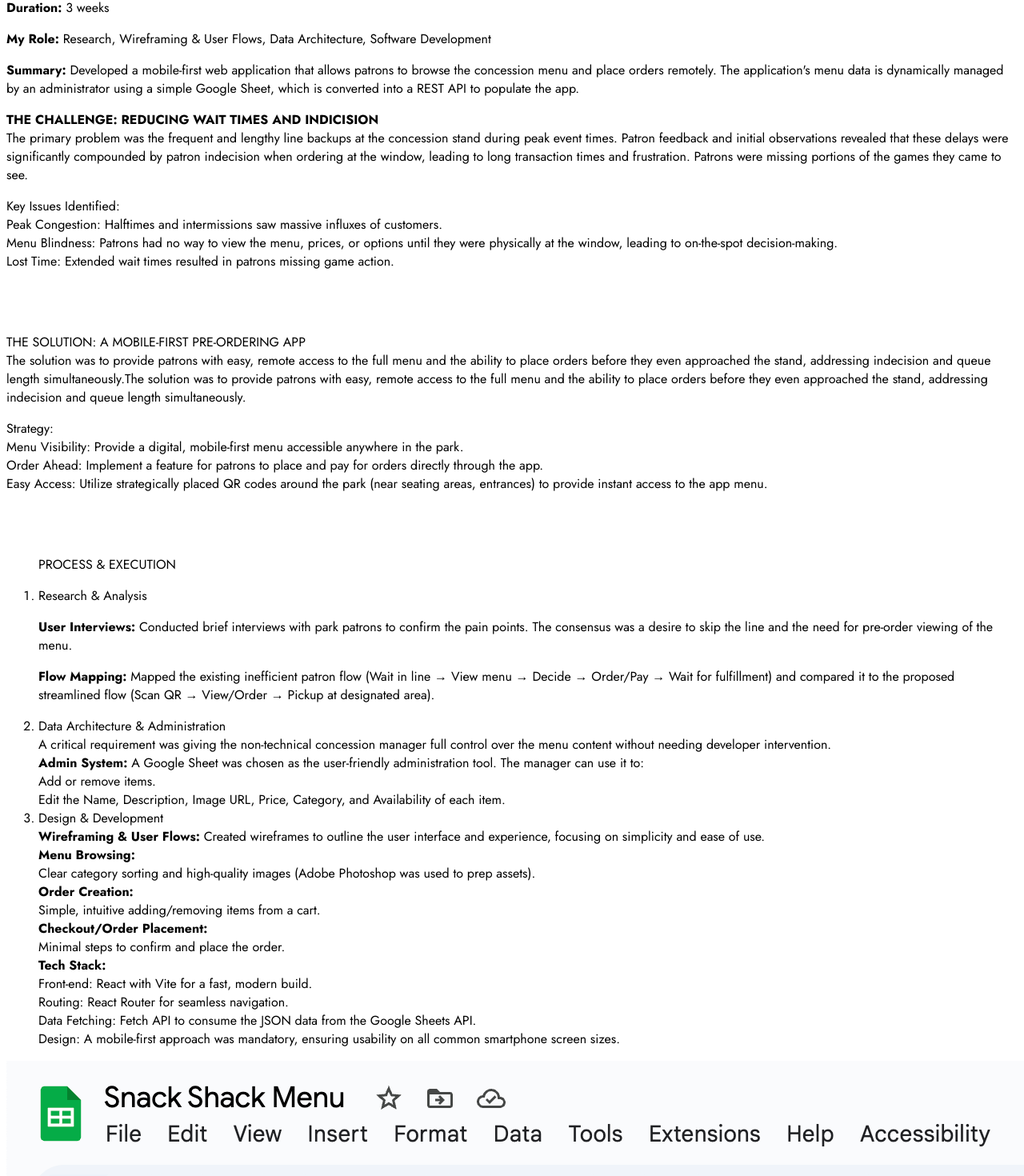
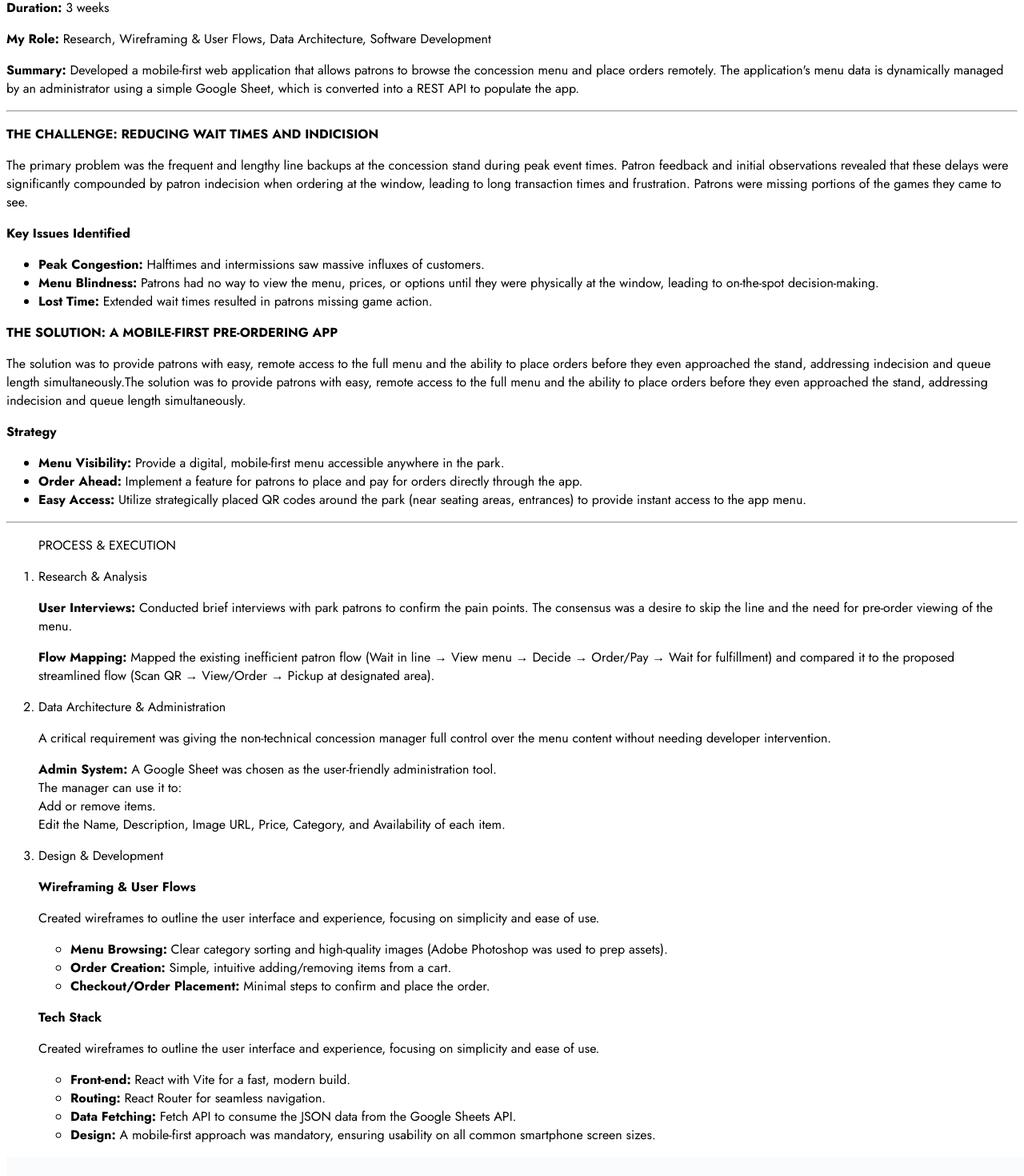
Before and after one commit to jsahim/portfolio, a React (Vite) app: page / in a window 1280 px wide. Shown: the part 960-2430 px from the top of the page at 80% size. Built offline with nearby package versions, Linux system fonts and the light colour scheme; a web font is replaced by a local one.

Commit message:
Add Styles

```diff
--- a/src/components/About.jsx
+++ b/src/components/About.jsx
@@ -16,11 +16,12 @@ const About = ({aboutSection}) => {
             About Me
           </h2>
           <div className="flex flex-col-reverse md:flex-row gap-12 items-center">
+
             <div>
               <div className="text-xl text-black space-y-4 leading-relaxed">
                 <p>As a natural progression for my career in tech, I enrolled in the Turing School of Software & Design and completed their immersive frontend software engineering program. This engineering program specialized in UX principles as well as coding languages such as HTML, CSS, JavaScript and React framework.</p>
                 <p>Shortly after receiving my Accredited Frontend Software Engineering Certificate, I accepted a position of UX Engineer working in the hospitality tech industry. For the past 2 years, I collaborated with cross-functional teams to design, develop and implement new product features in an Agile environment.</p>
-                <a className="flex items-center font-semibold text-black hover:text-[#f22b40] duration-300" href="https://drive.google.com/file/d/1JPlJfU8D1ZaMBcKKfk_yxdlKA4SktTuW/view?usp=drive_link" target="_blank">View My Resume <ExternalLink className="ml-3 stroke-3"/></a>
+                <a className="w-fit flex items-center font-semibold text-black hover:text-[#f22b40] transition-colors duration-200" href="https://drive.google.com/file/d/1JPlJfU8D1ZaMBcKKfk_yxdlKA4SktTuW/view?usp=drive_link" target="_blank">VIEW MY RESUME <ExternalLink className="ml-3 stroke-3"/></a>
               </div>
             </div>
 
@@ -33,6 +34,7 @@ const About = ({aboutSection}) => {
                 </div>
               </div>
             </div>
+
           </div>
         </div>
 
--- a/src/components/Navigation.jsx
+++ b/src/components/Navigation.jsx
@@ -1,9 +1,9 @@
 const Navigation = ({currentSection, setCurrentSection, scrollToTargetDiv, workSection, aboutSection, contactSection, topSection}) => {
 
   return (
-    <nav className="tracking-widest fixed flex lg:pt-3 lg:pb-auto pt-auto pb-2 justify-center items-center lg:top-0 lg:bottom-auto top-auto bottom-0 left-0 right-0 z-50 bg-none transition-transform duration-300">
+    <nav className="tracking-widest fixed flex lg:pt-3 lg:pb-auto pt-auto pb-2 justify-center items-center lg:top-0 lg:bottom-auto top-auto bottom-0 left-0 right-0 z-50 bg-none transition-transform duration-300 pointer-events-none">
 
-      <div className="max-w-6xl mr-0 bg-white/90 rounded-full backdrop-blur-md border-1 border-gray-200 lg:w-150 w-[90vw] shadow-md transition-transform duration-300">
+      <div className="max-w-6xl mr-0 bg-white/90 rounded-full backdrop-blur-md border-1 border-gray-200 lg:w-150 w-[90vw] shadow-md transition-transform duration-300 pointer-events-auto">
         <div className="flex justify-center items-center h-14">
           <div className="flex w-full justify-evenly items-center">
 
@@ -40,7 +40,7 @@ const Navigation = ({currentSection, setCurrentSection, scrollToTargetDiv, workS
             </button>
 
             <a href="https://drive.google.com/file/d/1JPlJfU8D1ZaMBcKKfk_yxdlKA4SktTuW/view?usp=drive_link" target="_blank"
-              className="hidden sm:block hover:bg-gray-600 bg-black py-1 px-2 rounded-sm font-semibold transition-colors text-lg cursor-pointer">
+              className="hidden sm:block hover:bg-gray-600 bg-black py-1 px-2 text-white rounded-sm font-semibold transition-colors duration-300 text-lg cursor-pointer">
               RESUME
             </a>
 
--- a/src/components/WorkItems/SnackShack.jsx
+++ b/src/components/WorkItems/SnackShack.jsx
@@ -1,6 +1,6 @@
 
 import { useState, useRef } from 'react';
-import { ChevronsDownUp, ChevronsUpDown } from 'lucide-react';
+import { ChevronsDownUp, ChevronsUpDown, ExternalLink } from 'lucide-react';
 
 
 const SnackShack = () => {
@@ -16,22 +16,22 @@ const SnackShack = () => {
 
     <div ref={projectTop} className="text-black border-4 snap-start scroll-mt-0 sm:scroll-mt-25 border-[#f22b40] bg-white rounded-lg md:p-10 p-5">
 
-      <div className="flex justify-between items-center border-b-3 py-5 border-black">
+      <div className="flex justify-between items-center border-b-3 pb-5 border-black">
         <h3 className="font-bold text-[#f22b40] text-xl">
           THE SNACK SHACK: CONCESSION ORDERING APP
         </h3>
         <div className="flex items-center">
           <button className="cursor-pointer z-5 w-12 h-12 rounded-full bg-[#f22b40] transition-all duration-300 flex justify-center items-center text-white font-bold"
-            onClick={()=> { scrollToTargetDiv(projectTop); drawerOpen ? setDrawerOpen(false) : setDrawerOpen(true)}}>{drawerOpen ? <ChevronsUpDown className='stroke-2 w-8 h-8'/> : <ChevronsDownUp className='stroke-2 w-8 h-8'/> }</button>
+            onClick={()=> { scrollToTargetDiv(projectTop); drawerOpen ? setDrawerOpen(false) : setDrawerOpen(true)}}>{drawerOpen ? <ChevronsDownUp className='stroke-2 w-8 h-8'/> : <ChevronsUpDown className='stroke-2 w-8 h-8'/> }</button>
         </div>
       </div>
 
-      <div className="space-y-4 grid md:grid-cols-2 gap-15 md:gap-8 pt-10">
+      <div className="space-y-4 grid md:grid-cols-2 gap-15 md:gap-8 mt-10">
         <div>
           IMAGE
         </div>
         <div>
-          <p className='font-bold'>PROJECT OVERVIEW</p>
+          <p className='font-bold py-2'>PROJECT OVERVIEW</p>
           <p>This three-week project focused on improving the customer experience and operational efficiency of a local park's concession stand, which suffered from severe queue backups during peak hours, particularly at game halftimes and intermissions.</p>
           <p><strong>Client:</strong> Concession Stand Manager at a local park</p>
           <p><strong>Duration:</strong> 3 weeks</p>
@@ -40,38 +40,79 @@ const SnackShack = () => {
         </div>
       </div>
 
+
       <div className={`overflow-hidden transition-all duration-500 ease-in-out ${drawerOpen ? 'max-h-[5000px] opacity-100' : 'max-h-0 opacity-0'}`}>
-        <div className="list-decimal list-inside space-y-4 grid md:grid-cols-2 gap-15 md:gap-8">
+
+        <hr className='border border-gray-600 my-10'/>
+
+        <div className="space-y-4 grid md:grid-cols-2 gap-15 md:gap-8">
 
           <div>
-            <p><strong>THE CHALLENGE: <span className="text-gray-600 font-semibold">REDUCING WAIT TIMES AND INDICISION</span></strong><br/>The primary problem was the frequent and lengthy line backups at the concession stand during peak event times. Patron feedback and initial observations revealed that these delays were significantly compounded by patron indecision when ordering at the window, leading to long transaction times and frustration. Patrons were missing portions of the games they came to see.</p>
-            <p>Key Issues Identified:<br/>Peak Congestion: Halftimes and intermissions saw massive influxes of customers.<br/>Menu Blindness: Patrons had no way to view the menu, prices, or options until they were physically at the window, leading to on-the-spot decision-making.<br/>Lost Time: Extended wait times resulted in patrons missing game action.</p><br/><br/>
+            <p className='py-2'><strong>THE CHALLENGE: <span className="text-gray-600">REDUCING WAIT TIMES AND INDICISION</span></strong></p>
+            <p>The primary problem was the frequent and lengthy line backups at the concession stand during peak event times. Patron feedback and initial observations revealed that these delays were significantly compounded by patron indecision when ordering at the window, leading to long transaction times and frustration. Patrons were missing portions of the games they came to see.</p>
+            <p className='py-2'><strong>Key Issues Identified</strong></p>
+            <ul className='list-disc list-inside'>
+              <li><strong>Peak Congestion:</strong> Halftimes and intermissions saw massive influxes of customers.</li>
+              <li><strong>Menu Blindness:</strong> Patrons had no way to view the menu, prices, or options until they were physically at the window, leading to on-the-spot decision-making.</li>
+              <li><strong>Lost Time:</strong> Extended wait times resulted in patrons missing game action.</li>
+            </ul>
           </div>
+
           <div>
-            <p>THE SOLUTION: <span className="text-gray-600 font-semibold">A MOBILE-FIRST PRE-ORDERING APP</span><br/>The solution was to provide patrons with easy, remote access to the full menu and the ability to place orders before they even approached the stand, addressing indecision and queue length simultaneously.The solution was to provide patrons with easy, remote access to the full menu and the ability to place orders before they even approached the stand, addressing indecision and queue length simultaneously.</p>
-            <p>Strategy:<br/>Menu Visibility: Provide a digital, mobile-first menu accessible anywhere in the park.<br/>Order Ahead: Implement a feature for patrons to place and pay for orders directly through the app.<br/>Easy Access: Utilize strategically placed QR codes around the park (near seating areas, entrances) to provide instant access to the app menu.</p><br/><br/>
+            <p className='py-2'><strong>THE SOLUTION: <span className="text-gray-600">A MOBILE-FIRST PRE-ORDERING APP</span></strong></p>
+            <p>The solution was to provide patrons with easy, remote access to the full menu and the ability to place orders before they even approached the stand, addressing indecision and queue length simultaneously.The solution was to provide patrons with easy, remote access to the full menu and the ability to place orders before they even approached the stand, addressing indecision and queue length simultaneously.</p>
+            <p className='py-2'><strong>Strategy</strong></p>
+            <ul className='list-disc list-inside'>
+              <li><strong>Menu Visibility:</strong> Provide a digital, mobile-first menu accessible anywhere in the park.</li>
+              <li><strong>Order Ahead:</strong>  Implement a feature for patrons to place and pay for orders directly through the app.</li>
+              <li><strong>Easy Access:</strong> Utilize strategically placed QR codes around the park (near seating areas, entrances) to provide instant access to the app menu.</li>
+            </ul>
           </div>
 
         </div>
 
+        <hr className='border border-gray-600 my-10'/>
+
         <div className="space-y-4 grid md:grid-cols-2 gap-15 md:gap-8">
+
           <ol className="list-decimal list-inside">
-            <p className='font-bold'>PROCESS & EXECUTION</p>
-            <li>Research & Analysis<br/>
+            <p className='font-bold py-2'>PROCESS & EXECUTION</p>
+            <li className='font-bold py-2'>
+              Research & Analysis
+            </li>
+            <div className='pl-5'>
               <p><strong>User Interviews:</strong> Conducted brief interviews with park patrons to confirm the pain points. The consensus was a desire to skip the line and the need for pre-order viewing of the menu.</p>
               <p><strong>Flow Mapping:</strong> Mapped the existing inefficient patron flow (Wait in line → View menu → Decide → Order/Pay → Wait for fulfillment) and compared it to the proposed streamlined flow (Scan QR → View/Order → Pickup at designated area).</p>
+            </div>
+            <li className='font-bold py-2'>
+              Data Architecture & Administration
             </li>
-            <li>Data Architecture & Administration<br/>
-              A critical requirement was giving the non-technical concession manager full control over the menu content without needing developer intervention.<br/>
-              <strong>Admin System:</strong> A Google Sheet was chosen as the user-friendly administration tool. The manager can use it to:<br/>Add or remove items.<br/>Edit the Name, Description, Image URL, Price, Category, and Availability of each item.
+            <div className='pl-5'>
+              <p>A critical requirement was giving the non-technical concession manager full control over the menu content without needing developer intervention.</p>
+              <p><strong>Admin System:</strong> A Google Sheet was chosen as the user-friendly administration tool. <br/>The manager can use it to:<br/>Add or remove items.<br/>Edit the Name, Description, Image URL, Price, Category, and Availability of each item.</p>
+            </div>
+            <li className='font-bold py-2'>
+              Design & Development
             </li>
-            <li>Design & Development<br/>
-                <strong>Wireframing & User Flows:</strong> Created wireframes to outline the user interface and experience, focusing on simplicity and ease of use.<br/>
-                <strong>Menu Browsing:</strong><br/>Clear category sorting and high-quality images (Adobe Photoshop was used to prep assets).<br/>
-                <strong>Order Creation:</strong><br/>Simple, intuitive adding/removing items from a cart.<br/>
-                <strong>Checkout/Order Placement:</strong><br/>Minimal steps to confirm and place the order.<br/>
-                <strong>Tech Stack:</strong><br/>Front-end: React with Vite for a fast, modern build.<br/>Routing: React Router for seamless navigation.<br/>Data Fetching: Fetch API to consume the JSON data from the Google Sheets API.<br/>Design: A mobile-first approach was mandatory, ensuring usability on all common smartphone screen sizes.
-            </li>
+            <div className='pl-5'>
+              <p><strong>Wireframing & User Flows</strong></p>
+              <p>Created wireframes to outline the user interface and experience, focusing on simplicity and ease of use.</p>
+              <ul className='list-disc list-inside'>
+                <li><strong>Menu Browsing:</strong> Clear category sorting and high-quality images (Adobe Photoshop was used to prep assets).</li>
+                <li><strong>Order Creation:</strong> Simple, intuitive adding/removing items from a cart.</li>
+                <li><strong>Checkout/Order Placement:</strong> Minimal steps to confirm and place the order.</li>
+              </ul>
+
+              <p><strong>Tech Stack</strong></p>
+              <p>Created wireframes to outline the user interface and experience, focusing on simplicity and ease of use.</p>
+              <ul className='list-disc list-inside'>
+                <li><strong>Front-end:</strong> React with Vite for a fast, modern build.</li>
+                <li><strong>Routing:</strong> React Router for seamless navigation.</li>
+                <li><strong>Data Fetching:</strong> Fetch API to consume the JSON data from the Google Sheets API.</li>
+                <li><strong>Design:</strong> A mobile-first approach was mandatory, ensuring usability on all common smartphone screen sizes.</li>
+              </ul>
+
+            </div>
           </ol>
 
           <div className="flex flex-col items-center justify-evenly">
@@ -81,19 +122,19 @@ const SnackShack = () => {
 
         </div>
 
+        <hr className='border border-gray-600 my-10'/>
+
         <div>
 
-            <p className='font-bold'>RESULTS & CONCLUSION</p>
-            <div className="space-y-4 grid md:grid-cols-2 gap-15 md:gap-8">
-
-              <p>The implementation of the app immediately started to show positive effects on the concession stand operations.<br/><br/>This project demonstrated that a simple, focused application can solve a complex operational problem. By leveraging common, accessible tools (Google Sheets) for the backend and pairing them with a modern, mobile-first frontend (React), we delivered an impactful UX solution that benefits both the business (faster service, higher throughput) and the user (less waiting, more game time).
-              </p>
-
+          <p className='py-2'><strong>RESULTS & CONCLUSION</strong></p>
+          <div className="grid md:grid-cols-2 gap-15 md:gap-8">
+            <p>The implementation of the app immediately started to show positive effects on the concession stand operations.<br/>This project demonstrated that a simple, focused application can solve a complex operational problem. By leveraging common, accessible tools (Google Sheets) for the backend and pairing them with a modern, mobile-first frontend (React), we delivered an impactful UX solution that benefits both the business (faster service, higher throughput) and the user (less waiting, more game time).</p>
             <div>
-                <img className="w-50" src="/snackshack-qr.png" alt="jeff pic" />
+              <img className="hidden sm:flex w-50" src="/snackshack-qr.png" alt="jeff pic" />
+              <a className="sm:hidden flex w-fit items-center text-xl font-semibold text-black hover:text-[#f22b40] transition-colors duration-200" href="https://snackshack-demo.vercel.app/" target="_blank">LAUNCH DEMO <ExternalLink className="ml-3 stroke-3"/></a>
+            </div>
           </div>
 
-            </div>
         </div>
 
       </div>
```
Also changed, not shown: src/components/Contact.jsx (+5 -20 lines). Lines whose indentation alone changed are shown as unchanged.
